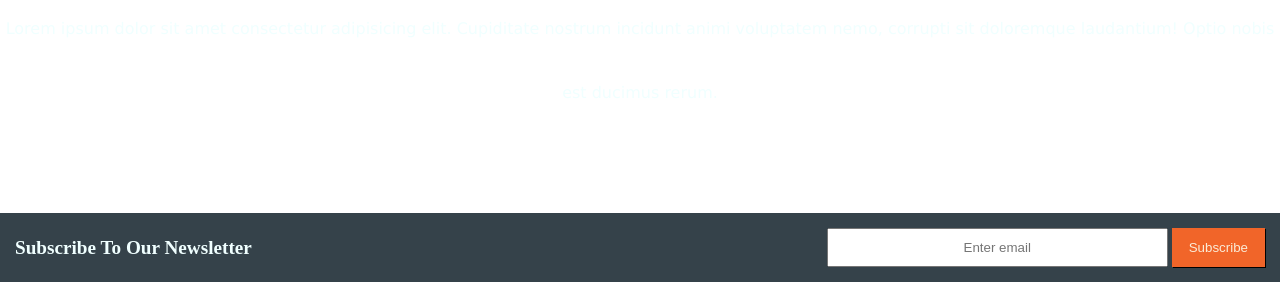
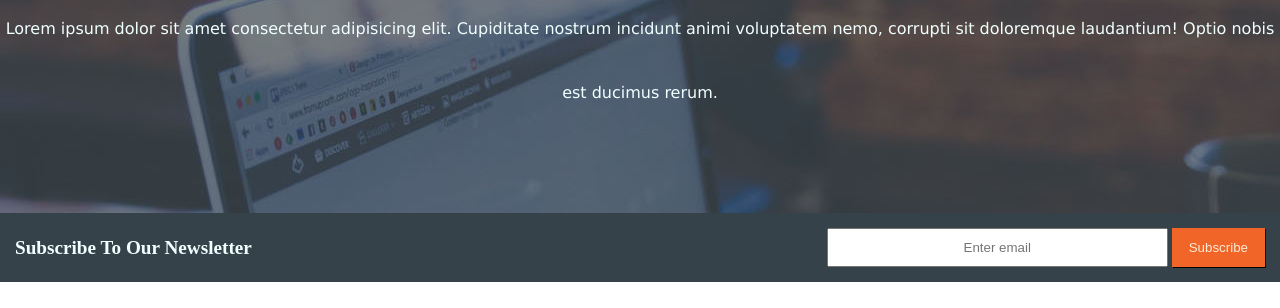
Before and after one commit to sakegr/flex-website, a plain HTML site: page index.html in a window 1280 px wide. Shown: the part 258-566 px from the top of the page. Drawn offline with Linux system fonts and the light colour scheme; the site is published under a folder, as on GitHub Pages, so addresses that start at the root find nothing.

Commit message:
add-photo

```diff
--- a/style.css
+++ b/style.css
@@ -45,7 +45,7 @@
 }
 
 .main-div {
-  background-image: url(/images/showcase.jpg);
+  background-image: url(./images/showcase.jpg);
   height: 50vh;
   position: relative;
 }
```
